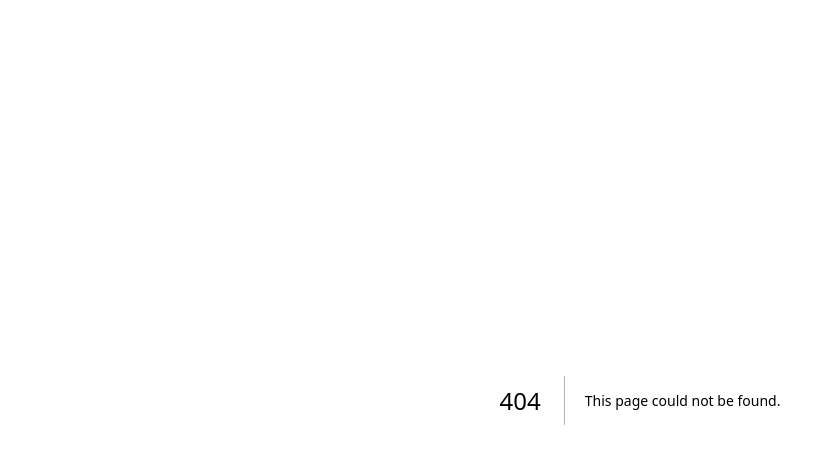
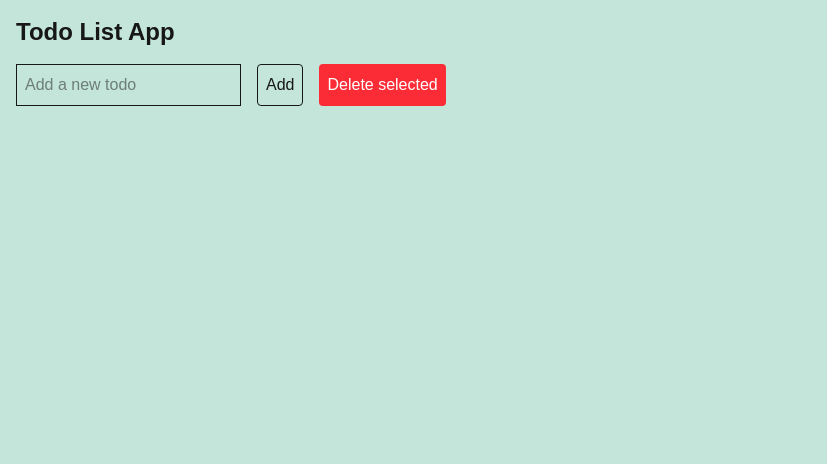
Before and after one commit to mattellegrino/public_holidays, a Next.js app: page /local_storage in a window 1280 px wide. Before the commit this address had no page. Shown: the top 464 px of the page, without its empty margins (0-827 px from the left). Built offline with nearby package versions, Linux system fonts and the light colour scheme.

Commit message:
todolist

```diff
--- /dev/null
+++ b/app/local_storage/page.tsx
@@ -0,0 +1,73 @@
+'use client'
+
+import React, { useEffect, useState } from 'react'
+
+function TodoList() {
+  const [inputValue, setInputValue] = useState('');
+  const [products,setProducts] = useState<string[]>([]);
+  const [selectedProducts,setSelectedProducts] = useState<string[]>([]);
+
+  function addProduct(product: string | undefined) {
+    if(!product || products.includes(product)) return;
+    setProducts([...products, product || '']);
+    setInputValue('');
+    localStorage.setItem("products",JSON.stringify([...products,product]));
+  }
+
+  function handleCheckboxChange(product: string) {
+    if(selectedProducts.includes(product)) {
+      setSelectedProducts(selectedProducts.filter(p => p !== product));
+    } else {
+      setSelectedProducts([...selectedProducts, product]);
+    }
+  }
+
+  function deleteSelected(productsToBeDeleted: string[]) {
+    setProducts(products.filter((product => !productsToBeDeleted.includes(product))));
+    localStorage.setItem("products",JSON.stringify(products.filter((product => !productsToBeDeleted.includes(product)))));
+  }
+
+
+  useEffect(() => {
+    if(localStorage.getItem("products") === null) return;
+    const storedProducts = JSON.parse(localStorage.getItem("products") || '');
+    if(storedProducts) {
+      setProducts(storedProducts);
+    }
+  }, []);
+
+  return (
+    <div className='flex-column m-4'>
+      <div className='mb-4'>
+        <h1 className='text-2xl font-bold'>Todo List App</h1>
+      </div>
+      <div className='flex'>
+        <label htmlFor='todoInput'></label>
+        <input
+          className='border p-2'
+          id='todoInput'
+          type='text'
+          value={inputValue}
+          placeholder='Add a new todo'
+          onChange={(e) => setInputValue(e.target.value)}
+        ></input>
+        <button className='cursor-pointer border rounded hover:bg-gray-200 p-2 ml-4' onClick={() => addProduct((document.getElementById('todoInput') as HTMLInputElement).value)}>Add</button>
+        <button className='cursor-pointer bg-red-500 text-white rounded p-2 ml-4' onClick={() =>deleteSelected(selectedProducts)}>Delete selected</button>
+      </div>
+
+      <ul>
+        {products.map((product, index) => (
+          <li key={index}>
+            <input
+              type='checkbox'
+              value={product}
+              onChange={()=> handleCheckboxChange(product)}/>
+            {product}
+          </li>
+        ))}
+      </ul>
+    </div>
+  )
+}
+
+export default TodoList
--- a/app/page.tsx
+++ b/app/page.tsx
@@ -13,6 +13,11 @@ export default function Home() {
           <h2 className="text-2xl font-bold mb-2">Accordions</h2>
         </div>
       </Link>
+      <Link href="/local_storage">
+        <div className="cursor-pointer bg-white rounded-xl border shadow-md p-6 transition hover:shadow-lg">
+          <h2 className="text-2xl font-bold mb-2">Local Storage</h2>
+        </div>
+      </Link>
     </div>
   );
 }
```
